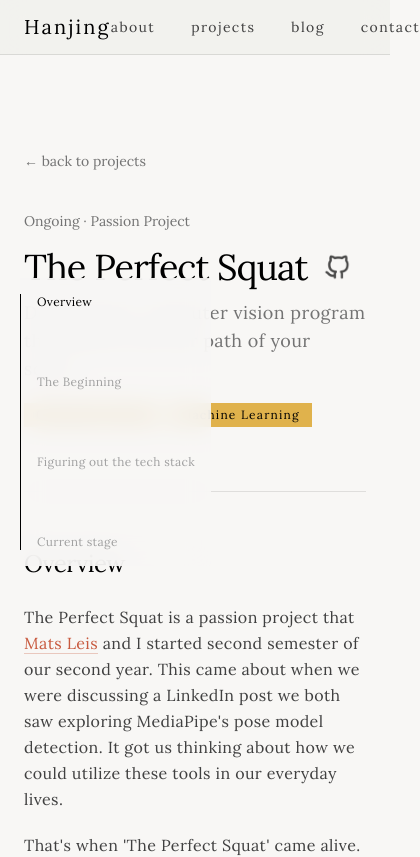
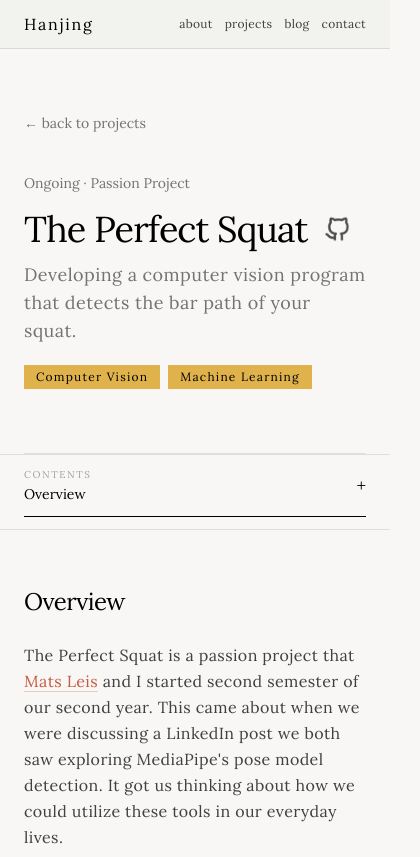
Before and after one commit to hanjing06/hanjing.dev, a Next.js app: page /projects/the-perfect-squat in a window 390 px wide. Shown: the top 857 px of the page, 420 px wide, since content can reach past the window. Built offline with nearby package versions, Linux system fonts and the light colour scheme.

Commit message:
add mobile state

```diff
--- a/app/components/ArticleTableOfContents.tsx
+++ b/app/components/ArticleTableOfContents.tsx
@@ -20,8 +20,10 @@ export default function ArticleTableOfContents({
 }) {
   const [activeSection, setActiveSection] = useState(sections[0]?.id ?? '');
   const [isVisible, setIsVisible] = useState(false);
+  const [isMobileOpen, setIsMobileOpen] = useState(false);
   const { scrollYProgress } = useScroll();
   const progressHeight = useTransform(scrollYProgress, [0, 1], ['0%', '100%']);
+  const progressWidth = useTransform(scrollYProgress, [0, 1], ['0%', '100%']);
 
   useMotionValueEvent(scrollYProgress, 'change', () => {
     const firstSection = document.getElementById(sections[0]?.id ?? '');
@@ -70,13 +72,89 @@ export default function ArticleTableOfContents({
       behavior: 'smooth',
       block: 'start',
     });
+    setIsMobileOpen(false);
   };
 
   const showLabels = activeSection === sections[0]?.id;
+  const activeTitle =
+    sections.find(({ id }) => id === activeSection)?.title ?? 'Contents';
+
+  const sectionButtons = sections.map(({ id, title }) => {
+    const isActive = activeSection === id;
 
     return (
+      <button
+        key={id}
+        type="button"
+        onClick={() => scrollToSection(id)}
+        className={`w-full cursor-pointer break-words text-left transition-colors duration-200 ${
+          isActive ? 'text-black' : 'text-neutral-400 hover:text-neutral-700'
+        }`}
+      >
+        {title}
+      </button>
+    );
+  });
+
+  return (
+    <>
       <motion.aside
-      className={`group fixed left-5 top-1/2 z-40 flex -translate-y-1/2 items-stretch gap-4 rounded-r-sm bg-[#f8f7f5]/90 py-4 pr-4 backdrop-blur-md ${
+        className={`sticky top-[53px] z-40 -mx-6 border-y border-black/10 bg-[#f8f7f5]/95 px-6 py-3 backdrop-blur-md lg:hidden ${
+          isVisible ? 'pointer-events-auto' : 'pointer-events-none'
+        }`}
+        initial={{ opacity: 0 }}
+        animate={{ opacity: isVisible ? 1 : 0 }}
+        transition={{ duration: 0.25 }}
+        aria-label="Table of contents"
+      >
+        <button
+          type="button"
+          onClick={() => setIsMobileOpen((isOpen) => !isOpen)}
+          className="flex w-full min-w-0 items-center justify-between gap-4 text-left"
+          aria-expanded={isMobileOpen}
+          aria-controls="mobile-article-contents"
+        >
+          <span className="min-w-0">
+            <span className="block text-[10px] uppercase tracking-[0.16em] text-neutral-400">
+              Contents
+            </span>
+            <span className="mt-0.5 block truncate text-sm text-black">
+              {activeTitle}
+            </span>
+          </span>
+          <span
+            aria-hidden="true"
+            className={`shrink-0 text-lg transition-transform duration-200 ${
+              isMobileOpen ? 'rotate-45' : ''
+            }`}
+          >
+            +
+          </span>
+        </button>
+
+        <div className="relative mt-3 h-px overflow-hidden bg-black/15">
+          <motion.div
+            className="absolute inset-y-0 left-0 bg-black"
+            style={{ width: progressWidth }}
+          />
+        </div>
+
+        <div
+          id="mobile-article-contents"
+          className={`grid transition-[grid-template-rows] duration-300 ${
+            isMobileOpen ? 'grid-rows-[1fr]' : 'grid-rows-[0fr]'
+          }`}
+        >
+          <nav className="min-h-0 overflow-hidden">
+            <div className="grid grid-cols-1 gap-3 pt-4 text-sm leading-snug sm:grid-cols-2">
+              {sectionButtons}
+            </div>
+          </nav>
+        </div>
+      </motion.aside>
+
+      <motion.aside
+        className={`group fixed left-3 top-1/2 z-40 hidden -translate-y-1/2 items-stretch gap-4 rounded-r-sm bg-[#f8f7f5]/95 py-4 pr-4 backdrop-blur-md lg:flex xl:left-5 ${
           isVisible ? 'pointer-events-auto' : 'pointer-events-none'
         }`}
         initial={{ opacity: 0 }}
@@ -92,29 +170,15 @@ export default function ArticleTableOfContents({
         </div>
 
         <nav
-        className={`flex h-64 flex-col justify-between overflow-hidden text-xs tracking-wide transition-all duration-300 ease-out group-hover:max-w-[280px] group-hover:translate-x-0 group-hover:opacity-100 ${
+          className={`flex h-64 flex-col justify-between overflow-hidden text-xs leading-snug tracking-wide transition-all duration-300 ease-out group-hover:max-w-32 group-hover:translate-x-0 group-hover:opacity-100 group-focus-within:max-w-32 group-focus-within:translate-x-0 group-focus-within:opacity-100 xl:group-hover:max-w-48 xl:group-focus-within:max-w-48 ${
             showLabels
-            ? 'max-w-[280px] translate-x-0 opacity-100'
+              ? 'max-w-0 -translate-x-3 opacity-0 2xl:max-w-48 2xl:translate-x-0 2xl:opacity-100'
               : 'max-w-0 -translate-x-3 opacity-0'
           }`}
         >
-        {sections.map(({ id, title }) => {
-          const isActive = activeSection === id;
-
-          return (
-            <button
-              key={id}
-              type="button"
-              onClick={() => scrollToSection(id)}
-              className={`cursor-pointer whitespace-nowrap text-left transition-colors duration-200 ${
-                isActive ? 'text-black' : 'text-neutral-400 hover:text-neutral-700'
-              }`}
-            >
-              {title}
-            </button>
-          );
-        })}
+          {sectionButtons}
         </nav>
       </motion.aside>
+    </>
   );
 }
--- a/app/components/Footer.tsx
+++ b/app/components/Footer.tsx
@@ -2,12 +2,14 @@
 
 export default function Footer() {
   return (
-    <footer className="mx-auto max-w-[1130px] px-8 md:px-16 mt-auto pb-8">
-      <div className="h-px border-t-0 bg-black"></div>
-      <hr className="h-px my-4 bg-neutral-quaternary border-0"></hr>
-
-      <div className="flex justify-between text-black text-[15px]">
-        <a href="mailto:hlin389@uwo.ca">hlin389@uwo.ca</a>
+    <footer className="mt-auto w-full border-t border-black/10 bg-[#efefec]">
+      <div className="site-container flex flex-col gap-3 py-6 text-[15px] text-neutral-600 sm:flex-row sm:items-center sm:justify-between">
+        <a
+          href="mailto:hlin389@uwo.ca"
+          className="transition-colors duration-200 hover:text-black"
+        >
+          hlin389@uwo.ca
+        </a>
 
         <div>© 2026 Hanjing Lin.</div>
       </div>
--- a/app/components/Navbar.tsx
+++ b/app/components/Navbar.tsx
@@ -13,18 +13,18 @@ export default function Navbar() {
   return (
     <header className="sticky top-0 z-50 w-full border-b border-black/10 bg-[#efefec]/70 backdrop-blur-md">
       <nav className="site-container flex items-center justify-between py-3">
-        <Link href="/" className="brand-wordmark text-[20px]">
+        <Link href="/" className="brand-wordmark text-[16px] sm:text-[20px]">
           <motion.span transition={{ duration: 0.2, ease: "easeOut" }}>
             Hanjing
           </motion.span>
         </Link>
 
-        <ul className="flex items-center gap-9">
+        <ul className="flex items-center gap-3 sm:gap-6 md:gap-9">
           {navLinks.map(({ href, label }) => (
             <li key={href}>
               <Link href={href}>
                 <motion.span
-                  className="text-sm tracking-widest text-neutral-700 relative after:absolute after:bottom-0 after:left-0 after:h-px after:w-0 after:bg-black after:transition-all after:duration-300 hover:after:w-full hover:text-black transition-colors duration-200"
+                  className="relative text-xs tracking-wide text-neutral-700 transition-colors duration-200 after:absolute after:bottom-0 after:left-0 after:h-px after:w-0 after:bg-black after:transition-all after:duration-300 hover:text-black hover:after:w-full sm:text-sm sm:tracking-widest"
                   transition={{ duration: 0.2, ease: "easeOut" }}
                 >
                   {label}
--- a/app/layout.tsx
+++ b/app/layout.tsx
@@ -16,11 +16,13 @@ export default function RootLayout({
 
   return (
     <html lang="en">
-      <body className="bg-background">
+      <body className="flex min-h-screen flex-col bg-background">
         <Navbar />
 
         {/*Main Content*/}
-        <main className="flex flex-col gap-y-20 md:gap-y-32 overflow-hidden">{children}</main>
+        <main className="flex flex-1 flex-col gap-y-20 overflow-x-clip md:gap-y-32">
+          {children}
+        </main>
 
         <Footer />
 
--- a/app/projects/sunstang-vcu-2026/page.tsx
+++ b/app/projects/sunstang-vcu-2026/page.tsx
@@ -45,7 +45,7 @@ export default function SunstangPage() {
         variants={container}
         initial="hidden"
         animate="show"
-        className="site-container py-24"
+        className="site-container min-w-0 break-words py-16 sm:py-24 lg:max-w-[680px] xl:max-w-[820px] 2xl:max-w-[920px]"
       >
         {/* Back */}
         <motion.div variants={fadeUp}>
@@ -77,9 +77,9 @@ export default function SunstangPage() {
         {/* Title + GitHub */}
         <motion.div
           variants={fadeUp}
-          className="mt-4 flex items-center gap-4"
+          className="mt-4 flex min-w-0 items-start gap-3 sm:items-center sm:gap-4"
         >
-          <h1 className="text-4xl tracking-tight text-black">
+          <h1 className="min-w-0 text-3xl tracking-tight text-black sm:text-4xl">
             Sunstang VCU 2026
           </h1>
           <a href="https://github.com/hanjing06/Sunstang-VCU-2026.git" target="_blank" rel="noopener noreferrer">
@@ -94,7 +94,7 @@ export default function SunstangPage() {
         {/* Subtitle */}
         <motion.p
           variants={fadeUp}
-          className="mt-3 text-lg tracking-wide text-neutral-500"
+          className="mt-3 text-base tracking-normal text-neutral-500 sm:text-lg sm:tracking-wide"
         >
           Designing the vehicle control unit for a solar powered car.
         </motion.p>
--- a/app/projects/the-perfect-squat/page.tsx
+++ b/app/projects/the-perfect-squat/page.tsx
@@ -45,7 +45,7 @@ export default function SquatPage() {
         variants={container}
         initial="hidden"
         animate="show"
-        className="site-container py-24"
+        className="site-container min-w-0 break-words py-16 sm:py-24 lg:max-w-[680px] xl:max-w-[820px] 2xl:max-w-[920px]"
       >
         {/* Back */}
         <motion.div variants={fadeUp}>
--- a/app/projects/tiny-squares-camera-system/page.tsx
+++ b/app/projects/tiny-squares-camera-system/page.tsx
@@ -50,7 +50,7 @@ export default function TinySquaresPage() {
         variants={container}
         initial="hidden"
         animate="show"
-        className="site-container py-24"
+        className="site-container min-w-0 break-words py-16 sm:py-24 lg:max-w-[680px] xl:max-w-[820px] 2xl:max-w-[920px]"
       >
         <motion.div variants={fadeUp}>
           <Link
```
Also changed, not shown: app/contact/page.tsx (+32 -25 lines). Lines whose indentation alone changed are shown as unchanged.
